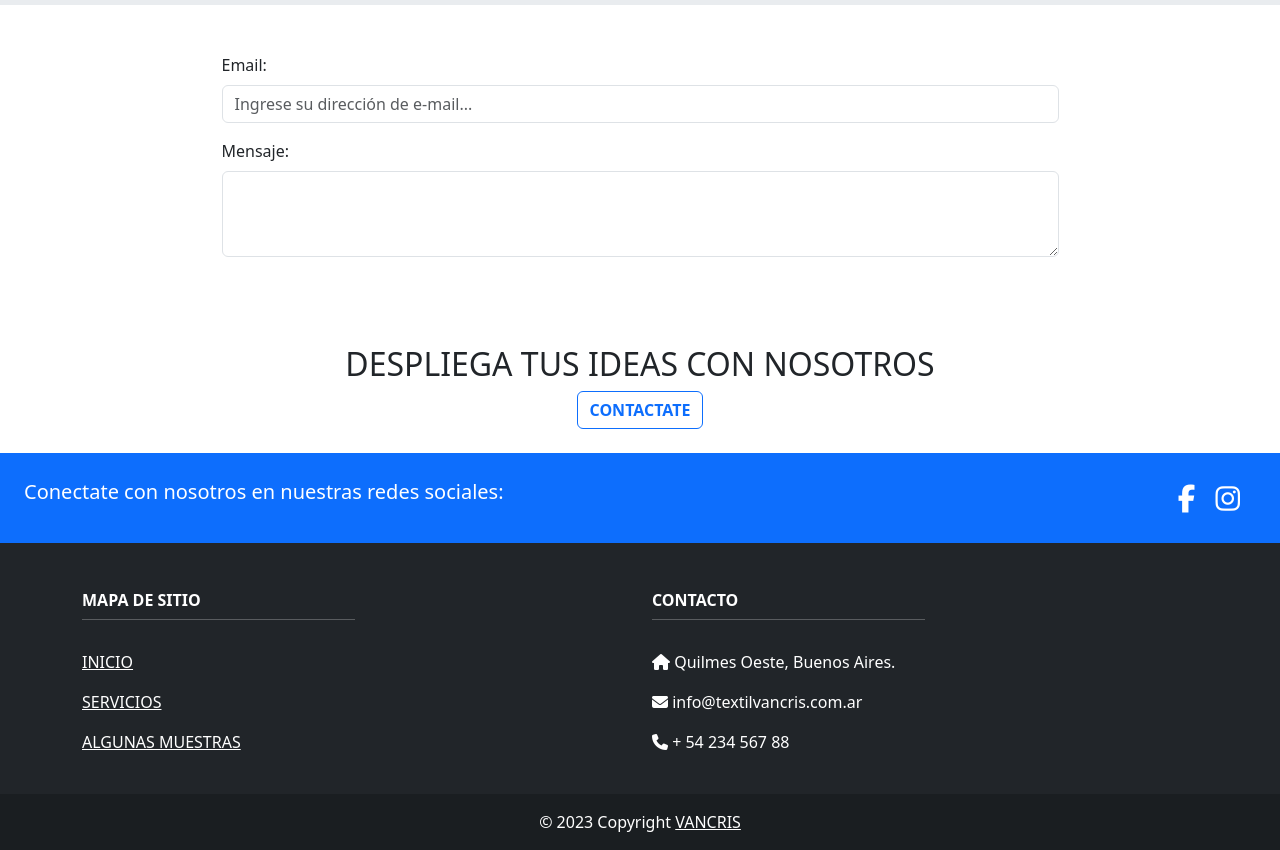
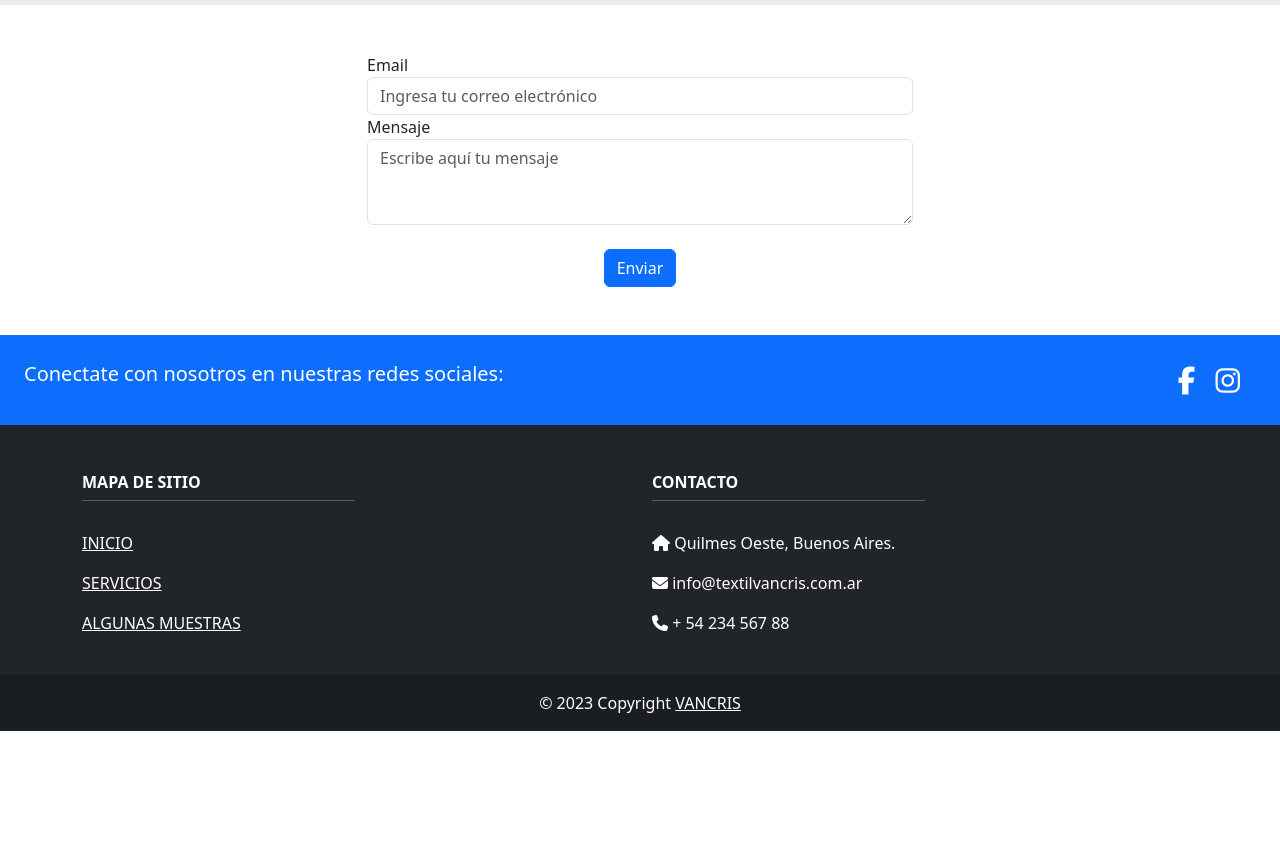
Before and after one commit to christkaczyk/PreEntrega3-Tkaczyk, a website: page sections/contact.html in a window 1280 px wide. Shown: the part 57-907 px from the top of the page. After the commit the page ends 800 px from the top, so only its background shows below. Drawn offline with nearby package versions, Linux system fonts and the light colour scheme.

Commit message:
se corrigio el formulario de contacto

```diff
--- a/scss/main.scss
+++ b/scss/main.scss
@@ -1,4 +1,5 @@
 @import 'src/variables';
+@import 'src/main-contact';
 @import 'src/main-samples';
 @import 'src/main-index';
 @import 'src/main-services';
--- /dev/null
+++ b/scss/src/_main-contact.scss
@@ -0,0 +1,4 @@
+#btn_center {
+    display: block;
+    margin: 0 auto;
+}
--- a/sections/contact.html
+++ b/sections/contact.html
@@ -27,7 +27,7 @@
     <nav class="navbar navbar-expand-lg bg-body-secondary">
         <div class="container p-0">
             <a class="navbar-brand text-uppercase p-0 m-0 fw-bold" href="../index.html">
-                <img src="/assets/img/vancris-logo.png" alt="Logo" width="30" height="24" class="d-inline-block">
+                <img src="/assets/img/vancris-logo.png" alt="logo" width="30" height="24" class="d-inline-block">
                 vancris
             </a> <button class="navbar-toggler" type="button" data-bs-toggle="collapse" data-bs-target="#navbarNav"
                 aria-controls="navbarNav" aria-expanded="false" aria-label="Toggle navigation">
@@ -54,28 +54,28 @@
     <!-- FIN NAVBAR -->
     <!-- INICIO MAIN -->
     <main>
-        <div class="container pt-5 pb-5">
-            <div class="mx-auto mb-3 w-75">
-                <label for="exampleFormControlInput1" class="form-label">Email:</label>
-                <input type="email" class="form-control" id="exampleFormControlInput1"
-                    placeholder="Ingrese su dirección de e-mail...">
-            </div>
-            <div class="mx-auto mb-3 w-75">
-                <label for="exampleFormControlTextarea1" class="form-label">Mensaje:</label>
-                <textarea class="form-control" id="exampleFormControlTextarea1" rows="3"></textarea>
+        <div class="container mt-5">
+            <div class="row justify-content-center">
+                <div class="col-md-6">
+                    <form>
+                        <div class="form-group">
+                            <label for="inputEmail">Email</label>
+                            <input type="email" class="form-control" id="inputEmail"
+                                placeholder="Ingresa tu correo electrónico">
+                        </div>
+                        <div class="form-group mb-4">
+                            <label for="inputMessage">Mensaje</label>
+                            <textarea class="form-control" id="inputMessage" rows="3"
+                                placeholder="Escribe aquí tu mensaje"></textarea>
+                        </div>
+                        <button id="btn_center" class="btn btn-primary mb-5" type="submit">Enviar</button>
+                    </form>
+                </div>
             </div>
         </div>
     </main>
     <!-- FIN MAIN -->
     <!-- INICIO FOOTER -->
-    <div class="col p-4 text-center flex-column d-flex align-items-center justify-content-center text-uppercase text-dark"
-        id="section__contactimg">
-        <h2 class="h2__gradient">despliega tus ideas con nosotros</h2>
-        <form action="/sections/contact.html">
-            <button class="btn btn-outline-primary rounded text-decoration-none text-uppercase fw-bold"
-                id="btn__main">contactate</button>
-        </form>
-    </div>
     <footer class=" text-center text-lg-start text-white bg-dark">
         <!-- REDES SOCIALES -->
         <section class="d-flex justify-content-between p-4 bg-primary">
```
Also changed, not shown: index.html (+1 -1 lines), sections/samples.html (+4 -4 lines), sections/services.html (+1 -1 lines), css/style.css.
